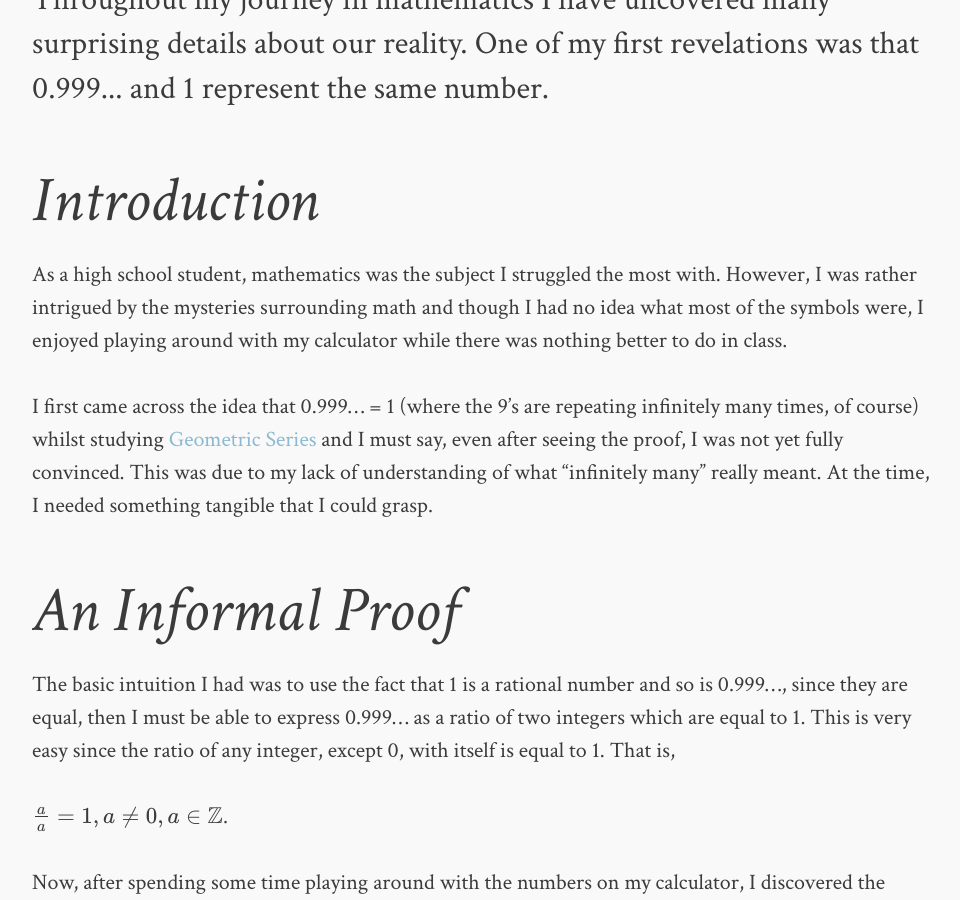
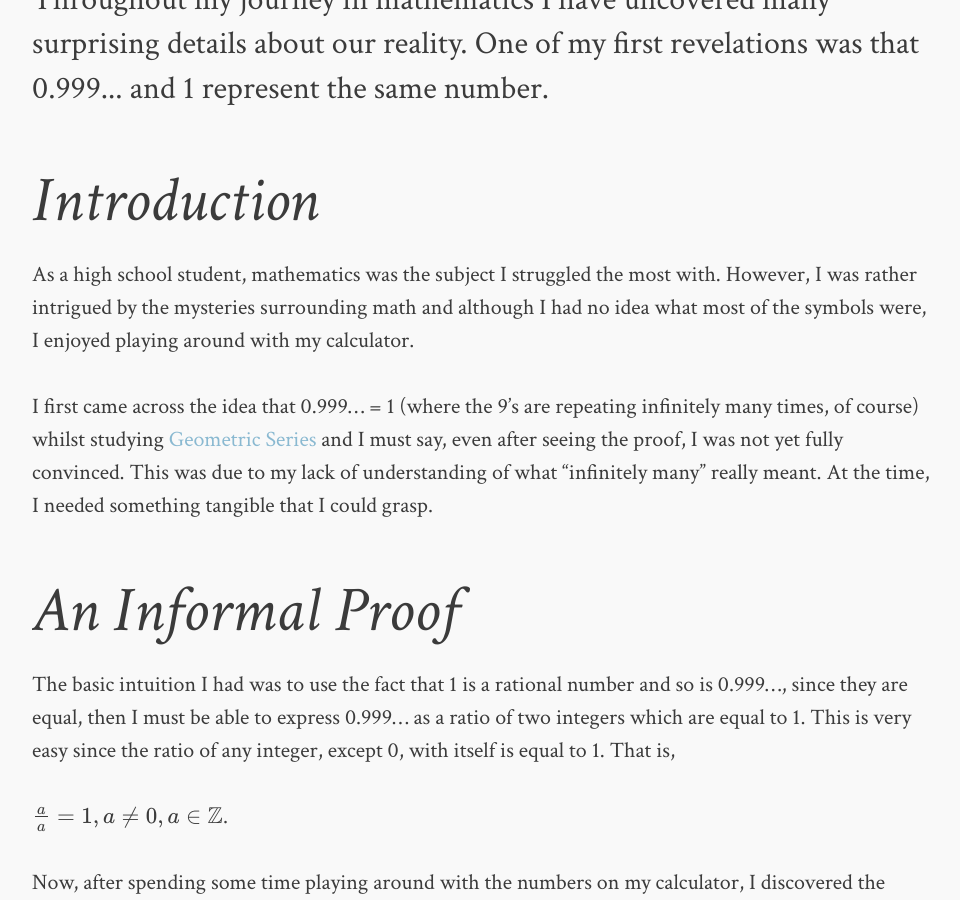
Before and after one commit to ColeTownsend/Balzac-for-Jekyll, a Jekyll site: the page built from _posts/2017-11-18-first-post.md, in a window 1280 px wide and 900 px high, scrolled down 339 px. Shown: the whole window, without its empty margins (158-1118 px from the left). Built offline with Jekyll 4.4.1, drawn with Linux system fonts in a browser that asks for light colours; formulas are drawn with MathJax 3; comment, search, counter and statistics services are not loaded.

Commit message:
Update 2017-11-18-first-post.md

```diff
--- a/_posts/2017-11-18-first-post.md
+++ b/_posts/2017-11-18-first-post.md
@@ -7,7 +7,7 @@ comments: true
 ---
 # Introduction
 
-As a high school student, mathematics was the subject I struggled the most with. However, I was rather intrigued by the mysteries surrounding math and though I had no idea what most of the symbols were, I enjoyed playing around with my calculator while there was nothing better to do in class.
+As a high school student, mathematics was the subject I struggled the most with. However, I was rather intrigued by the mysteries surrounding math and although I had no idea what most of the symbols were, I enjoyed playing around with my calculator.
 
 I first came across the idea that 0.999... = 1 (where the 9's are repeating infinitely many times, of course) whilst studying [Geometric Series](http://mathworld.wolfram.com/GeometricSeries.html) and I must say, even after seeing the proof, I was not yet fully convinced. This was due to my lack of understanding of what "infinitely many" really meant. At the time, I needed something tangible that I could grasp.
 
```
